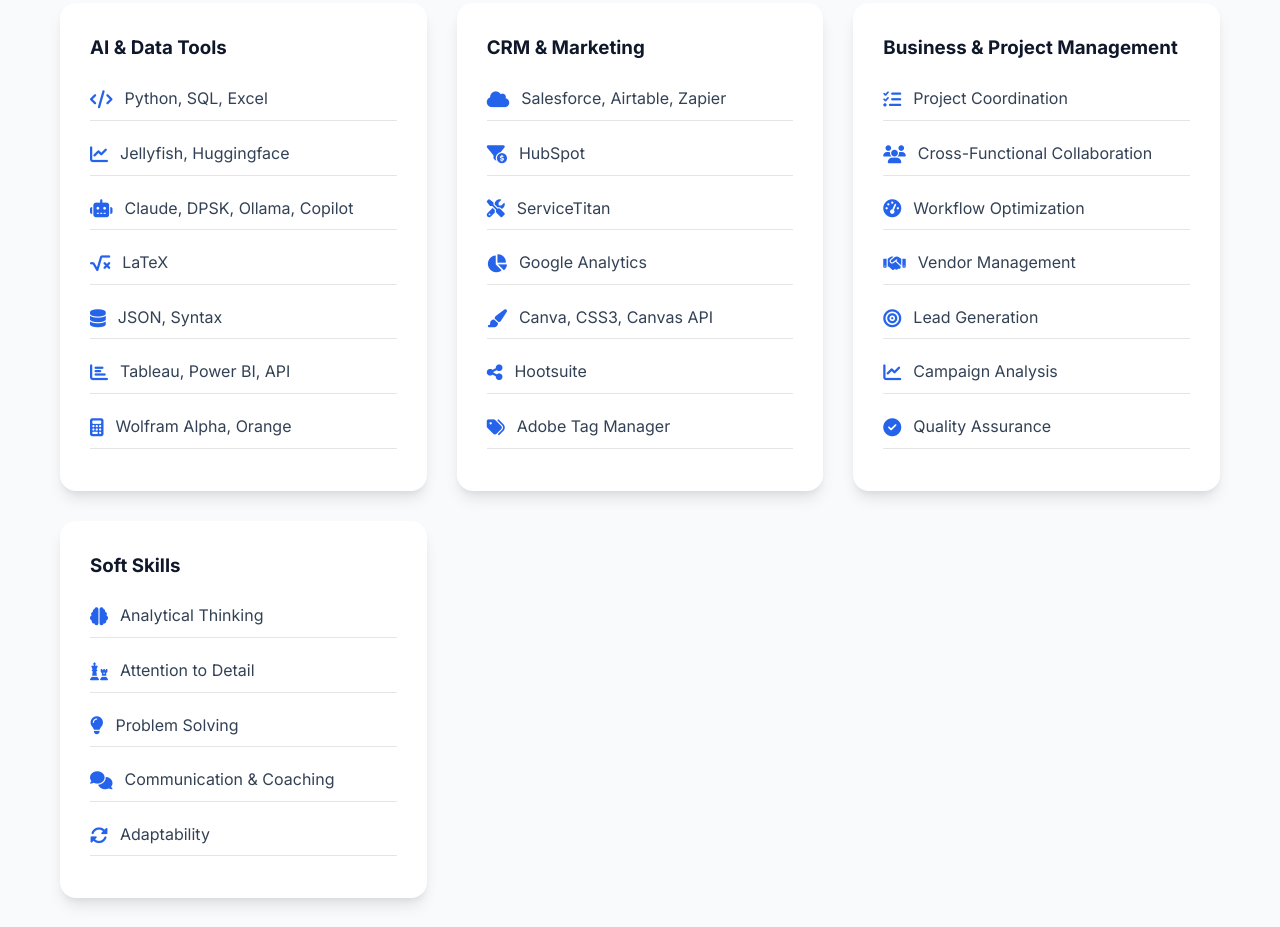
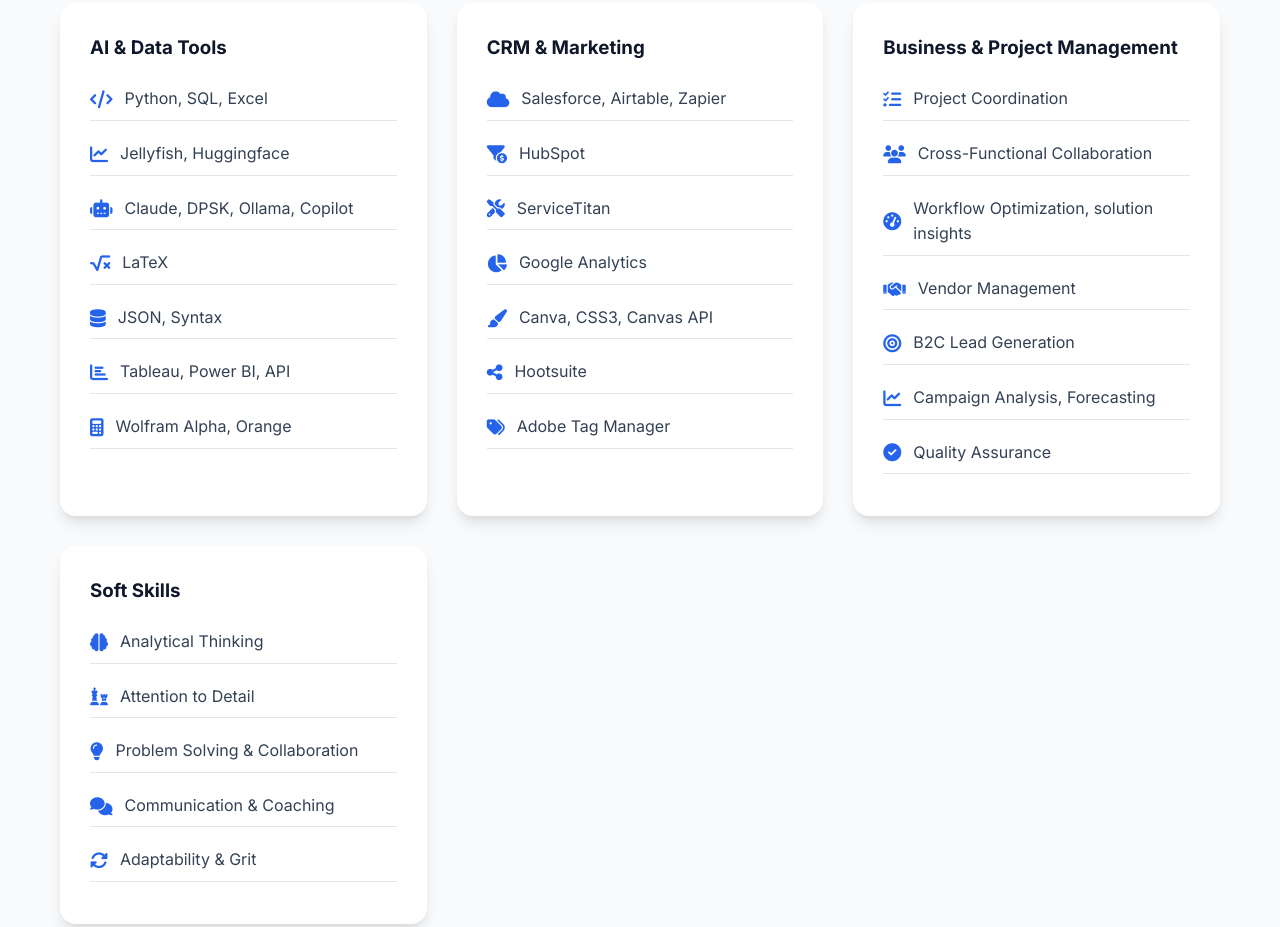
Before and after one commit to reyecesa1/CR-About-Me, a plain HTML site: page index.html in a window 1280 px wide. Shown: the part 4055-4982 px from the top of the page. Drawn offline with Linux system fonts and the light colour scheme.

Commit message:
Update index.html

```diff
--- a/index.html
+++ b/index.html
@@ -1229,10 +1229,10 @@
                     <ul class="skill-list">
                         <li><i class="fas fa-tasks"></i> Project Coordination</li>
                         <li><i class="fas fa-users"></i> Cross-Functional Collaboration</li>
-                        <li><i class="fas fa-tachometer-alt"></i> Workflow Optimization</li>
+                        <li><i class="fas fa-tachometer-alt"></i> Workflow Optimization, solution insights</li>
                         <li><i class="fas fa-handshake"></i> Vendor Management</li>
-                        <li><i class="fas fa-bullseye"></i> Lead Generation</li>
-                        <li><i class="fas fa-chart-line"></i> Campaign Analysis</li>
+                        <li><i class="fas fa-bullseye"></i> B2C Lead Generation</li>
+                        <li><i class="fas fa-chart-line"></i> Campaign Analysis, Forecasting</li>
                         <li><i class="fas fa-check-circle"></i> Quality Assurance</li>
                     </ul>
                 </div>
@@ -1241,9 +1241,9 @@
                     <ul class="skill-list">
                         <li><i class="fas fa-brain"></i> Analytical Thinking</li>
                         <li><i class="fas fa-chess"></i> Attention to Detail</li>
-                        <li><i class="fas fa-lightbulb"></i> Problem Solving</li>
+                        <li><i class="fas fa-lightbulb"></i> Problem Solving & Collaboration</li>
                         <li><i class="fas fa-comments"></i> Communication & Coaching</li>
-                        <li><i class="fas fa-sync-alt"></i> Adaptability</li>
+                        <li><i class="fas fa-sync-alt"></i> Adaptability & Grit</li>
                     </ul>
                 </div>
             </div>
@@ -1341,7 +1341,7 @@
                     <div class="project-content">
                         <h3>Artisan Gems: Bespoke Jewelry</h3>
                         <p><strong>Responsive e-commerce site</strong></p>
-                        <p>Built and designed with HTML5 and Python for a custom jewelry business. Features a price calculator and smooth anuimations for a mobile first approach. Showcasing Digital Marketing and technical blend.</p>
+                        <p>Built and designed with HTML5 and Python for a custom jewelry business. Features a price calculator and smooth animations for a mobile first approach. Showcasing Digital Marketing and technical blend.</p>
                     </div>
                 </div>
                 <div class="project-card">
@@ -1367,7 +1367,7 @@
                     <div class="project-content">
                         <h3>Cesar's Recruiter Assistant</h3>
                         <p><strong>Interactive Chat Application</strong></p>
-                        <p>An interactive chat interface with custom keyword-matching algorithm, NLP simulation, Dom Scripting, and Responsive UI. Asnwers questions about my resume, Showcasing technical adabtapibilty. </p>
+                        <p>An interactive chat interface with custom keyword-matching algorithm, NLP simulation, Dom scripting, and responsive UI. Asnwers questions about my resume, showcasing technical adaptability. </p>
                     </div>
                 </div>
 
@@ -1408,7 +1408,7 @@
             <div class="contact-container">
                 <div class="contact-info">
                     <h3>Let's discuss opportunities</h3>
-                    <p>I'm actively seeking roles in sales, marketing, and technology industries where I can apply my unique combination of marketing expertise and AI technical skills.</p>
+                    <p>I'm actively seeking roles in tech, marketing, and service industries where I can apply my unique combination of marketing expertise and AI technical skills.</p>
                     <div class="contact-method">
                         <i class="fas fa-envelope"></i>
                         <span>reyecesa1@gmail.com</span>
```
